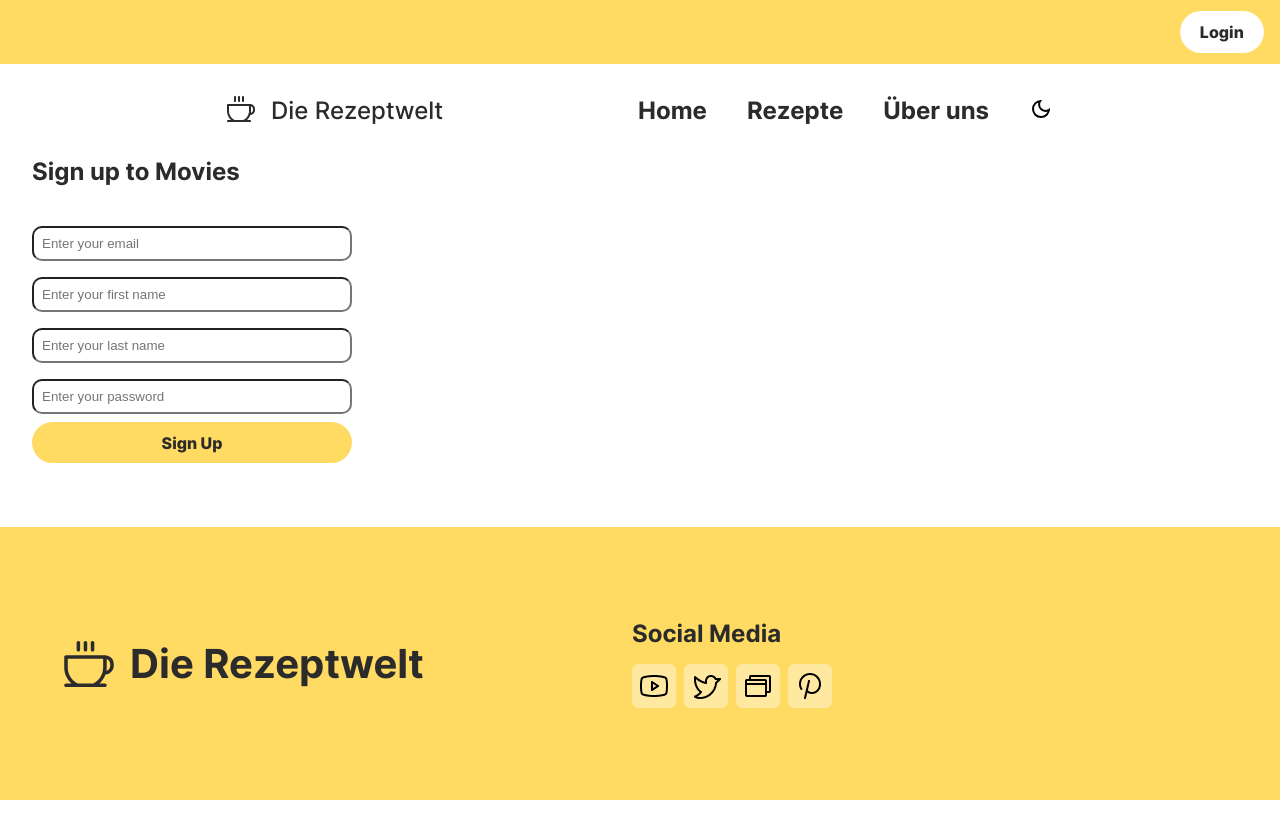
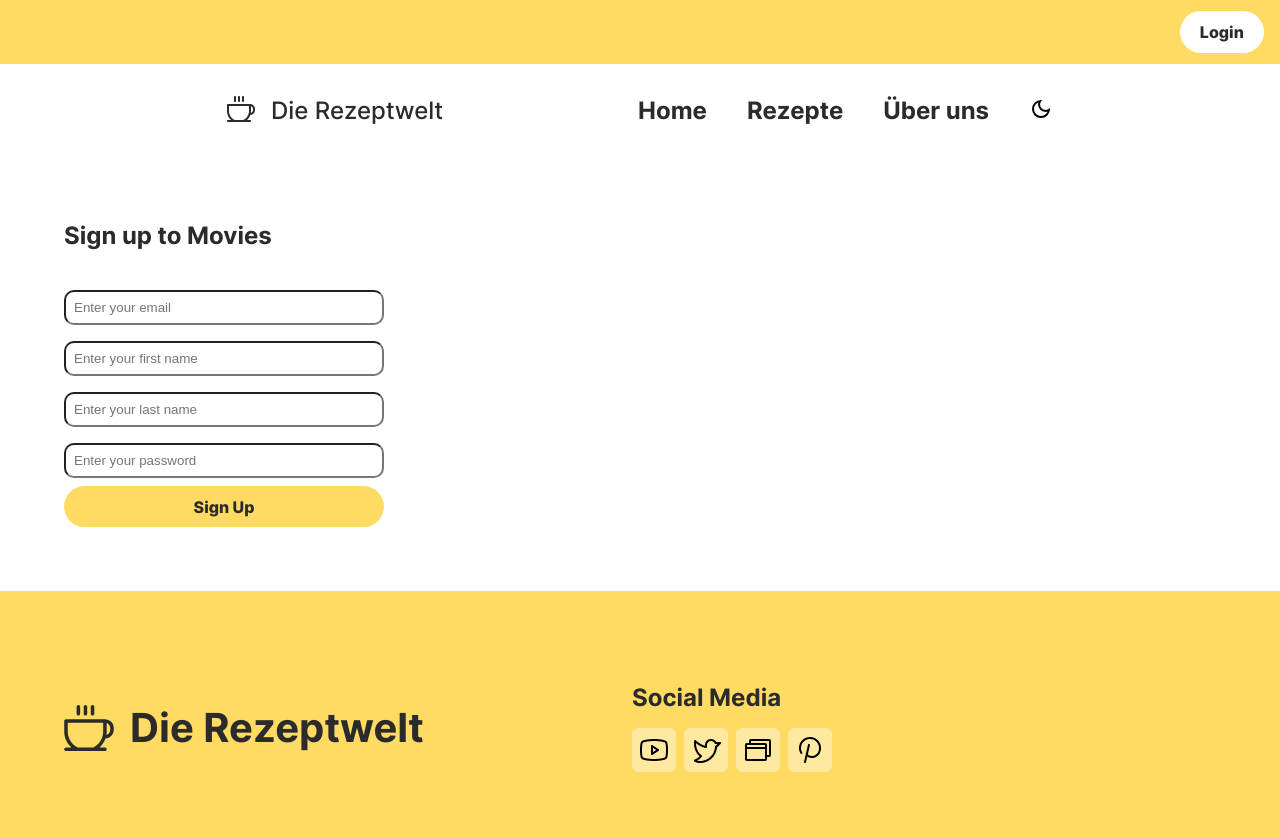
Before and after one commit to pablobeckg/Recipes, a React (Vite) app: page /signup in a window 1280 px wide. Shown: the top 838 px of the page. Before the commit the page ends 800 px from the top, so only its background shows below. Built offline with nearby package versions, Linux system fonts and the light colour scheme; no server answers.

Commit message:
updae sign up style

```diff
--- a/src/pages/LoginPage/LoginPage.css
+++ b/src/pages/LoginPage/LoginPage.css
@@ -32,5 +32,4 @@
 
 .account-buttons-container button {
 margin-right: 1rem;
-margin-bottom: 1rem;
 }
--- a/src/pages/Signup/Signup.css
+++ b/src/pages/Signup/Signup.css
@@ -5,7 +5,7 @@
 .signup-form {
     display: flex;
     flex-direction: column;
-    margin-left: 2rem;
+    padding: 4rem;
 }
 
 .signup-form h2{
```
